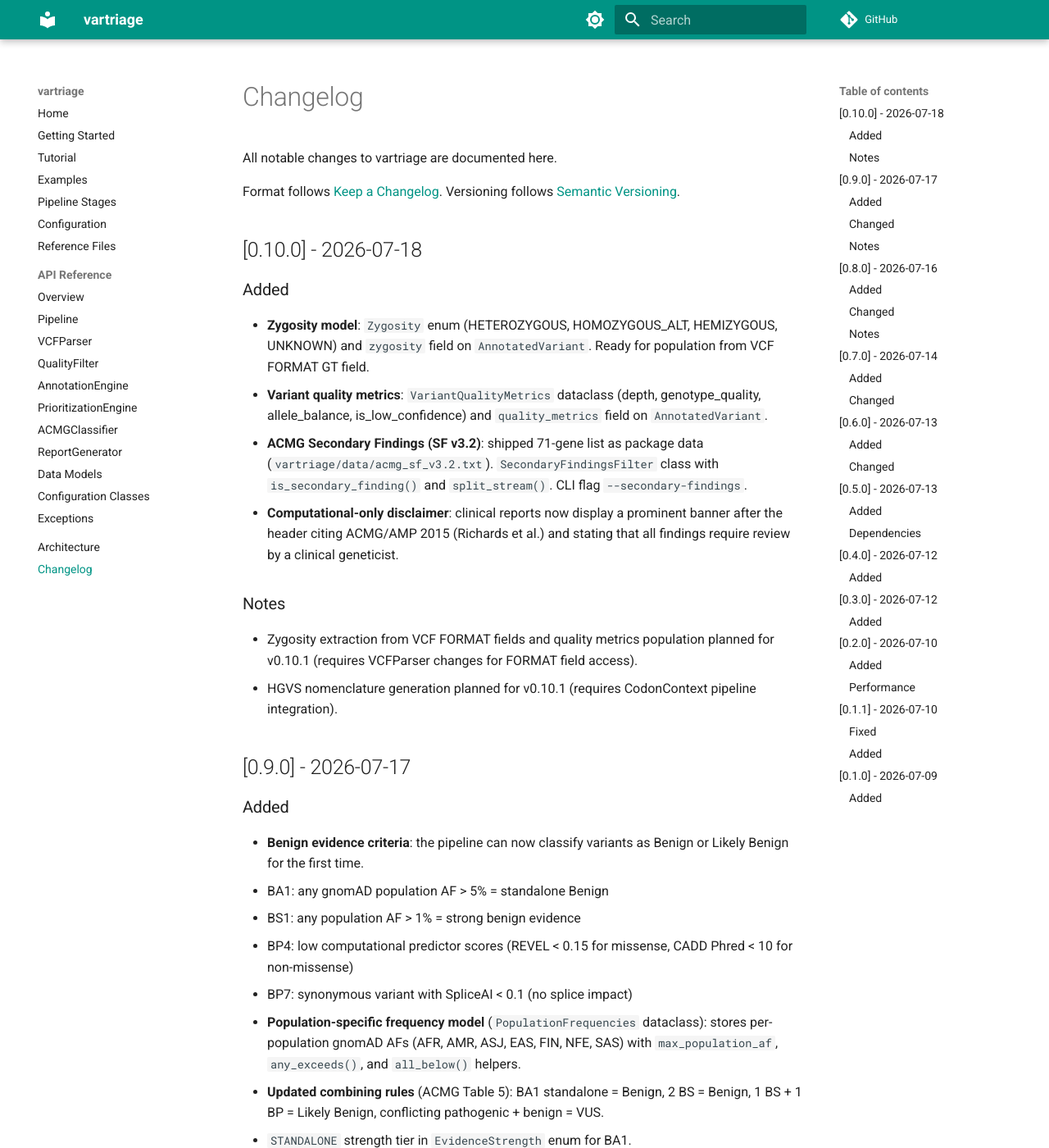
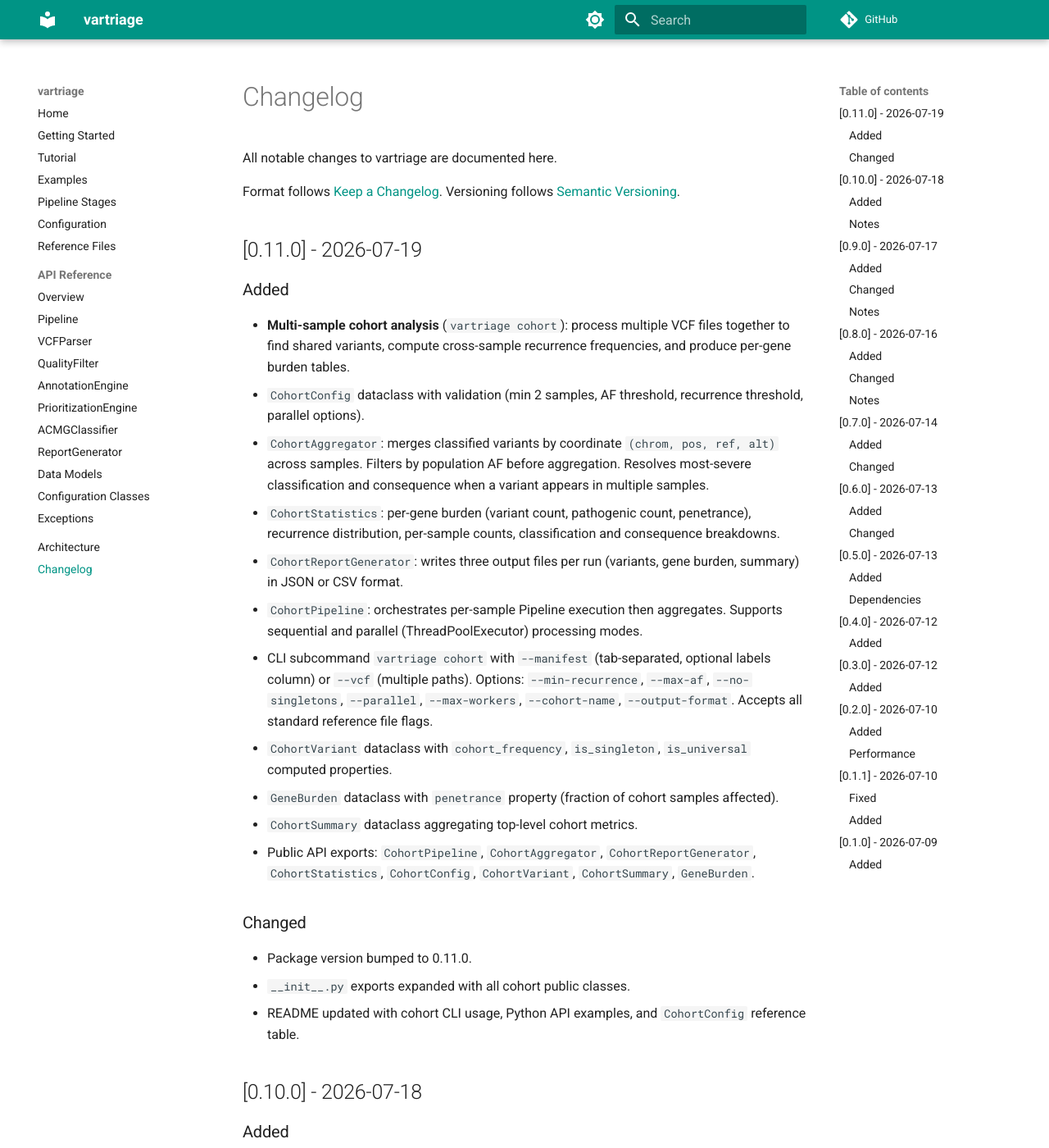
Before and after one commit to Behordeun/vartriage, an MkDocs documentation site: the page built from docs/changelog.md, in a window 1280 px wide and 1400 px high. Shown: the whole window at 82% size. Built offline with MkDocs 1.6.1 and Material for MkDocs 9.7.7, drawn with Linux system fonts in a browser that asks for light colours; comment, search, counter and statistics services are not loaded.

Commit message:
Add v0.11.0 changelog entry for cohort analysis Documents CohortConfig, CohortAggregator, CohortStatistics, CohortReportGenerator, CohortPipeline, CLI subcommand, and all new data models (CohortVariant, GeneBurden, CohortSummary).

```diff
--- a/docs/changelog.md
+++ b/docs/changelog.md
@@ -3,6 +3,28 @@
 All notable changes to vartriage are documented here.
 
 Format follows [Keep a Changelog](https://keepachangelog.com/en/1.1.0/). Versioning follows [Semantic Versioning](https://semver.org/spec/v2.0.0.html).
+
+## [0.11.0] - 2026-07-19
+
+### Added
+
+- **Multi-sample cohort analysis** (`vartriage cohort`): process multiple VCF files together to find shared variants, compute cross-sample recurrence frequencies, and produce per-gene burden tables.
+  - `CohortConfig` dataclass with validation (min 2 samples, AF threshold, recurrence threshold, parallel options).
+  - `CohortAggregator`: merges classified variants by coordinate `(chrom, pos, ref, alt)` across samples. Filters by population AF before aggregation. Resolves most-severe classification and consequence when a variant appears in multiple samples.
+  - `CohortStatistics`: per-gene burden (variant count, pathogenic count, penetrance), recurrence distribution, per-sample counts, classification and consequence breakdowns.
+  - `CohortReportGenerator`: writes three output files per run (variants, gene burden, summary) in JSON or CSV format.
+  - `CohortPipeline`: orchestrates per-sample Pipeline execution then aggregates. Supports sequential and parallel (ThreadPoolExecutor) processing modes.
+- CLI subcommand `vartriage cohort` with `--manifest` (tab-separated, optional labels column) or `--vcf` (multiple paths). Options: `--min-recurrence`, `--max-af`, `--no-singletons`, `--parallel`, `--max-workers`, `--cohort-name`, `--output-format`. Accepts all standard reference file flags.
+- `CohortVariant` dataclass with `cohort_frequency`, `is_singleton`, `is_universal` computed properties.
+- `GeneBurden` dataclass with `penetrance` property (fraction of cohort samples affected).
+- `CohortSummary` dataclass aggregating top-level cohort metrics.
+- Public API exports: `CohortPipeline`, `CohortAggregator`, `CohortReportGenerator`, `CohortStatistics`, `CohortConfig`, `CohortVariant`, `CohortSummary`, `GeneBurden`.
+
+### Changed
+
+- Package version bumped to 0.11.0.
+- `__init__.py` exports expanded with all cohort public classes.
+- README updated with cohort CLI usage, Python API examples, and `CohortConfig` reference table.
 
 ## [0.10.0] - 2026-07-18
 
```
